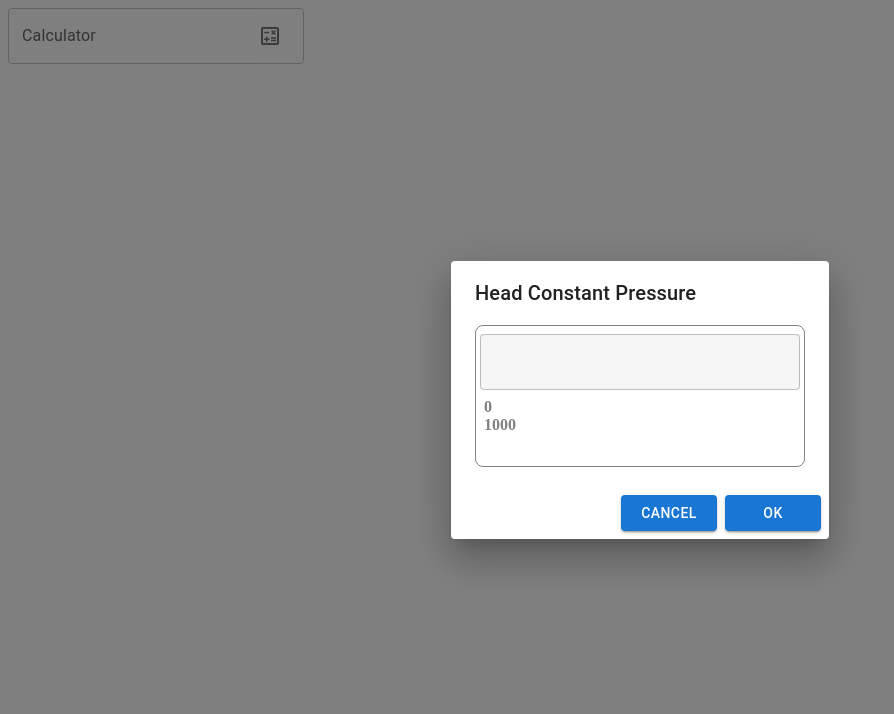
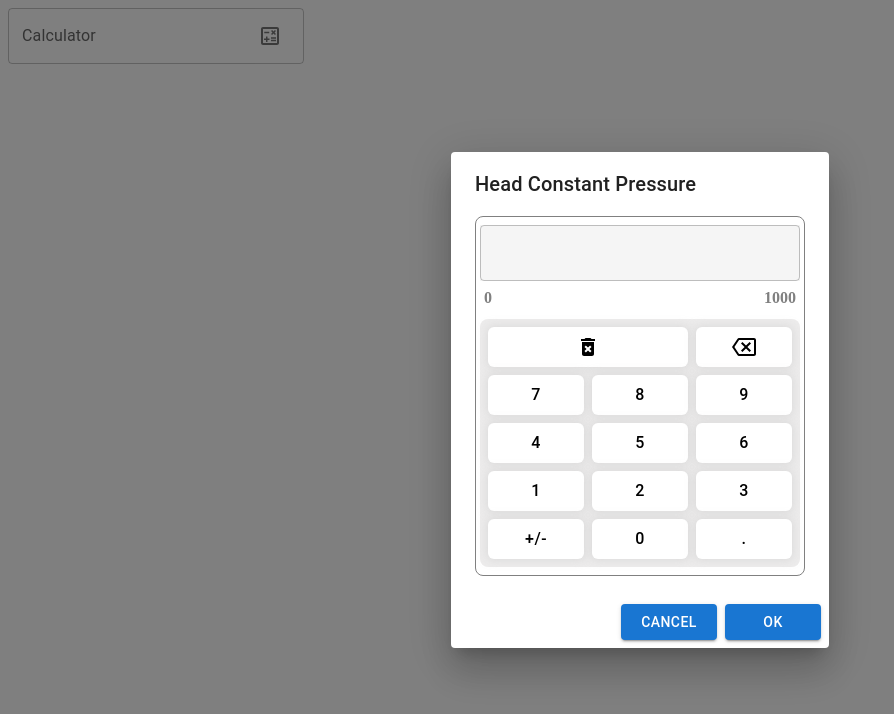
Before and after one commit to NhutMinhIT/calculator_component, a React (Create React App) app: page / in a window 1280 px wide. Both pictures are taken after a click on the element "Calculator". Shown: the top 714 px of the page, without its empty margins (0-894 px from the left). Built offline with nearby package versions, Linux system fonts and the light colour scheme.

Commit message:
refactor: update Calculator components to use Box instead of Stack and enhance styling for better layout

```diff
--- a/src/pages/Calculator/components/CalculatorFrame/CalculatorFrame.tsx
+++ b/src/pages/Calculator/components/CalculatorFrame/CalculatorFrame.tsx
@@ -26,7 +26,7 @@ const CalculatorFrame = (): JSX.Element => {
                 data-testid={CALCULATOR_TEXT_FIELD_INPUT_DATA_TEST_ID}
                 className={styles.calculatorTextField}
             />
-            <Stack
+            <Box
                 data-testid={CALCULATOR_RANGE_VALUE_DATA_TEST_ID}
                 className={styles.calculatorRange}
             >
@@ -42,8 +42,10 @@ const CalculatorFrame = (): JSX.Element => {
                 >
                     {CALCULTATOR_TEXT_INPUT_RANGE_MAX}
                 </span>
-            </Stack>
-            <CalculatorKeyboard />
+            </Box>
+            <Box>
+                <CalculatorKeyboard />
+            </Box>
         </Box>
     )
 }
--- a/src/pages/Calculator/components/Keyboard/ActionButton/AClearButton.tsx
+++ b/src/pages/Calculator/components/Keyboard/ActionButton/AClearButton.tsx
@@ -5,7 +5,7 @@ import DeleteForeverIcon from '@mui/icons-material/DeleteForever';
 const AClearButton = (): JSX.Element => {
     return (
         <KeyboardIconButton>
-            <DeleteForeverIcon fontSize='small' />
+            <DeleteForeverIcon fontSize='medium' />
         </KeyboardIconButton>
 
     )
--- a/src/pages/Calculator/components/Keyboard/ActionButton/ADeleteButton.tsx
+++ b/src/pages/Calculator/components/Keyboard/ActionButton/ADeleteButton.tsx
@@ -5,7 +5,7 @@ import BackspaceOutlinedIcon from '@mui/icons-material/BackspaceOutlined';
 const ADeleteButton = (): JSX.Element => {
     return (
         <KeyboardIconButton>
-            <BackspaceOutlinedIcon fontSize='small' />
+            <BackspaceOutlinedIcon fontSize='medium' />
         </KeyboardIconButton>
     )
 }
--- a/src/pages/Calculator/components/Keyboard/CalculatorKeyboard.tsx
+++ b/src/pages/Calculator/components/Keyboard/CalculatorKeyboard.tsx
@@ -1,14 +1,71 @@
 import React from 'react'
 import styles from '../../style/calculator.module.css'
-import { Stack } from '@mui/material'
+import { Box } from '@mui/material'
+import AClearButton from './ActionButton/AClearButton'
+import ADeleteButton from './ActionButton/ADeleteButton'
+import NNineButton from './NumberButton/NNineButton'
+import NEightButton from './NumberButton/NEightButton'
+import NSevenButton from './NumberButton/NSevenButton'
+import NSixButton from './NumberButton/NSixButton'
+import NFourButton from './NumberButton/NFourButton'
+import NFiveButton from './NumberButton/NFiveButton'
+import NOneButton from './NumberButton/NOneButton'
+import NTwoButton from './NumberButton/NTwoButton'
+import NThreeButton from './NumberButton/NThreeButton'
+import NZeroButton from './NumberButton/NZeroButton'
+import ODecimalButton from './OperatorButton/ODecimalButton'
+import OPlusOrMinusButton from './OperatorButton/OPlusOrMinusButton'
 
 const CalculatorKeyboard = (): JSX.Element => {
     return (
-        <Stack
-            className={styles.calculatorKeyboard}
-        >
-
-        </Stack>
+        <Box className={styles.calculatorKeyboard}>
+            <Box className={styles.gridContainerAction}>
+                <div className={styles.clearButton}>
+                    <AClearButton />
+                </div>
+                <div className={styles.deleteButton}>
+                    <ADeleteButton />
+                </div>
+            </Box>
+            <Box className={styles.gridContainerNumber}>
+                <div className={styles.sevenButton}>
+                    <NSevenButton />
+                </div>
+                <div className={styles.eightButton}>
+                    <NEightButton />
+                </div>
+                <div className={styles.nineButton}>
+                    <NNineButton />
+                </div>
+                <div className={styles.fourButton}>
+                    <NFourButton />
+                </div>
+                <div className={styles.fiveButton}>
+                    <NFiveButton />
+                </div>
+                <div className={styles.sixButton}>
+                    <NSixButton />
+                </div>
+                <div className={styles.oneButton}>
+                    <NOneButton />
+                </div>
+                <div className={styles.twoButton}>
+                    <NTwoButton />
+                </div>
+                <div className={styles.threeButton}>
+                    <NThreeButton />
+                </div>
+                <div>
+                    <OPlusOrMinusButton />
+                </div>
+                <div className={styles.zeroButton}>
+                    <NZeroButton />
+                </div>
+                <div className={styles.decimalButton}>
+                    <ODecimalButton />
+                </div>
+            </Box>
+        </Box>
     )
 }
 
--- a/src/pages/Calculator/components/KeyboardButtonCustomize/KeyboardButton.tsx
+++ b/src/pages/Calculator/components/KeyboardButtonCustomize/KeyboardButton.tsx
@@ -4,6 +4,15 @@ import { styled } from '@mui/material/styles';
 
 const KeyboardButton = styled(Button)
     `
+    &.MuiButton-root{
+        width: 100%;
+        background-color:rgb(255, 255, 255);
+        color: black;
+        border-radius: 6px;
+        box-shadow: 0 0 0.5rem 0.1rem rgba(204, 203, 203, 0.5);
+        font-size: 1rem;
+        padding: 18px auto 18px auto;
+    }
    `
 const KeyboardButtonCustomize: FC<ButtonProps> = (props) => {
     return (
--- a/src/pages/Calculator/components/KeyboardButtonCustomize/KeyboardIconButton.tsx
+++ b/src/pages/Calculator/components/KeyboardButtonCustomize/KeyboardIconButton.tsx
@@ -4,6 +4,14 @@ import { styled } from '@mui/material/styles';
 
 const KeyboardIconButton = styled(IconButton)
     `
+    &.MuiIconButton-root{
+        width: 100%;
+        background-color:rgb(255, 255, 255);
+        color: black;
+        border-radius: 6px;
+        padding: 18px auto 18px auto;
+        box-shadow: 0 0 0.5rem 0.1rem rgba(204, 203, 203, 0.5);
+    }
    `
 const KeyboardIconButtonCustomize: FC<IconButtonProps> = (props) => {
     return (
--- a/src/pages/Calculator/style/calculator.module.css
+++ b/src/pages/Calculator/style/calculator.module.css
@@ -26,7 +26,6 @@
 
 .calculatorRange {
     display: flex;
-    flex-direction: row;
     justify-content: space-between;
     padding: 0.5rem 0.25rem;
     color: gray;
@@ -35,6 +34,28 @@
 }
 
 .calculatorKeyboard {
-    width: 100%;
-    margin-top: 1rem;
+    margin-top: 0.25rem;
+    background: rgba(230, 228, 228, 0.7);
+    padding: 0.5rem;
+    border-radius: 0.5rem;
+    grid-template-rows: repeat(12, 1fr);
 }
+
+.gridContainerAction, .gridContainerNumber {
+    display: grid;
+    grid-template-columns: repeat(12, 1fr);
+    grid-gap: 0.5rem;
+}
+
+.gridContainerAction .clearButton {
+    grid-column: span 8;
+}
+
+.gridContainerAction .deleteButton {
+    grid-column: span 4;
+}
+
+.gridContainerNumber {
+    margin-top: 0.5rem;
+    grid-template-columns: repeat(3, 1fr);
+}
```
